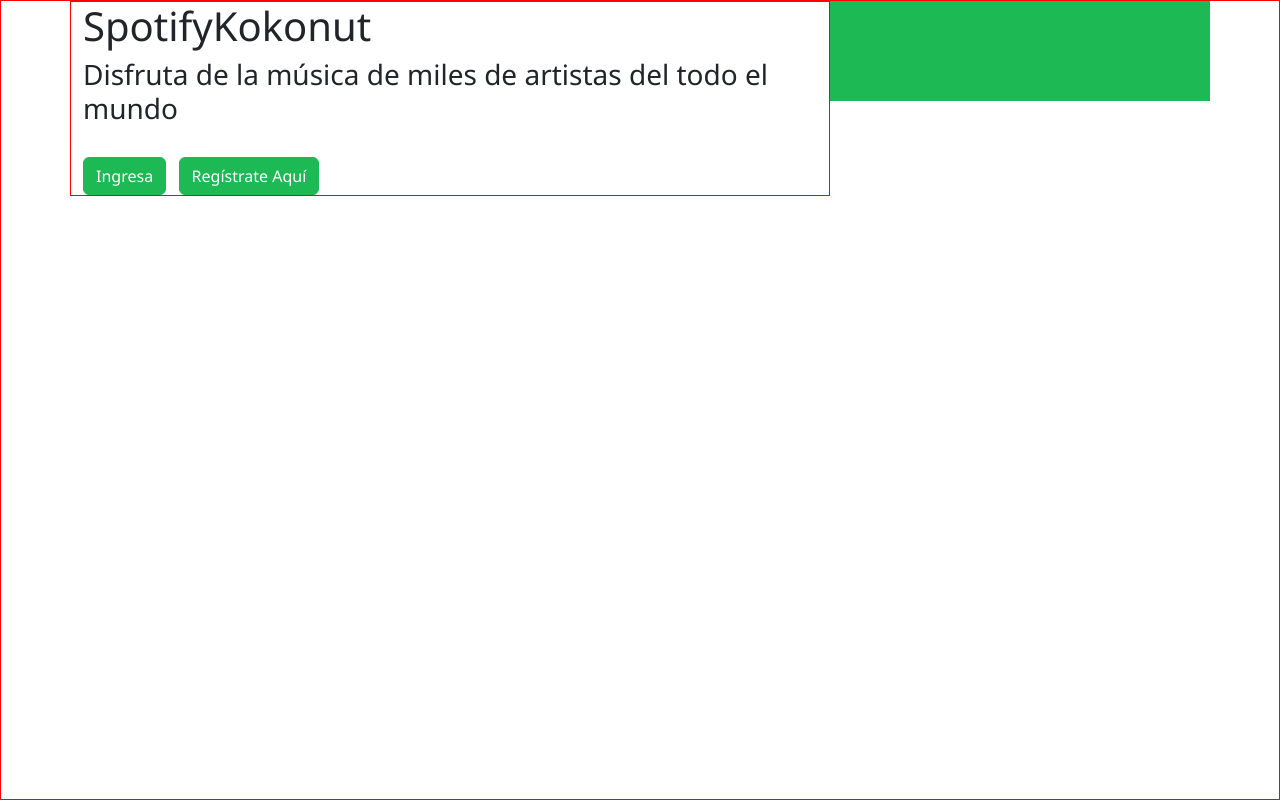
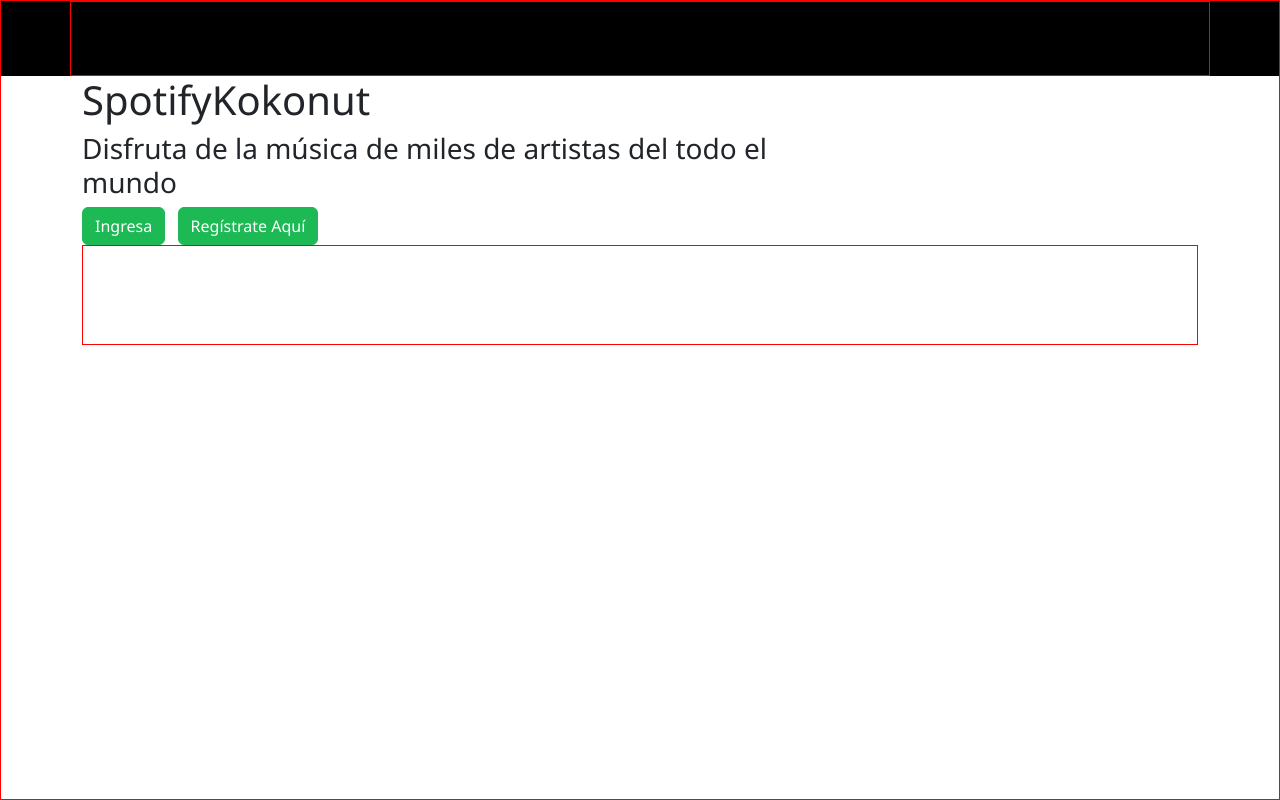
Before and after one commit to jcarloshg/SpotifyKokonut, an Angular app: page / in a window 1280 px wide. Shown: the top 800 px of the page. Built offline with nearby package versions, Linux system fonts and the light colour scheme.

Commit message:
create header

```diff
--- a/src/app/app.component.html
+++ b/src/app/app.component.html
@@ -1,13 +1,15 @@
-<div class="container w-100 h-100">
-    <div class="row">
+<div class="w-100 h-100">
 
-        <div class="col-8" style='border: 1px solid red;'>
+    <div class="bg-black w-100">
+        <div class="container" style='height: 75px; border: 1px solid red;'>
+        </div>
+    </div>
+
+    <div class="container">
+
+        <div class="col-8">
             <h1>SpotifyKokonut</h1>
             <h3>Disfruta de la música de miles de artistas del todo el mundo</h3>
-
-            <div>
-                &nbsp;
-            </div>
 
             <button type="button" class="btn btn-primary text-white" (click)="goToPlok()">Ingresa</button>
             &nbsp;
@@ -15,8 +17,13 @@
                 Aquí</button>
         </div>
 
-        <div class="container bg-primary col" style='height: 100px;'>
+        <div></div>
+
+        <div style='border: 1px solid red; min-height: 100px;'>
         </div>
 
     </div>
 </div>
+
+<div class="container bg-black" style='border: 1px solid red; height: 200px;'>
+</div>
```
